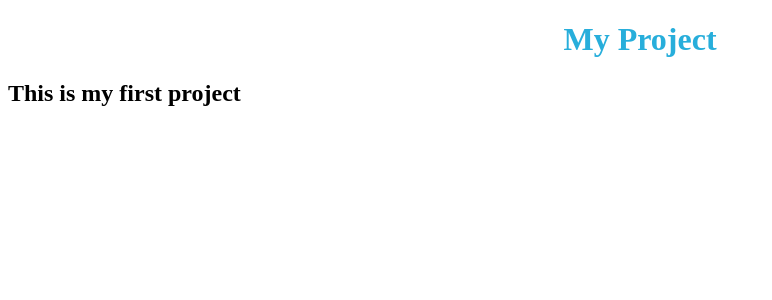
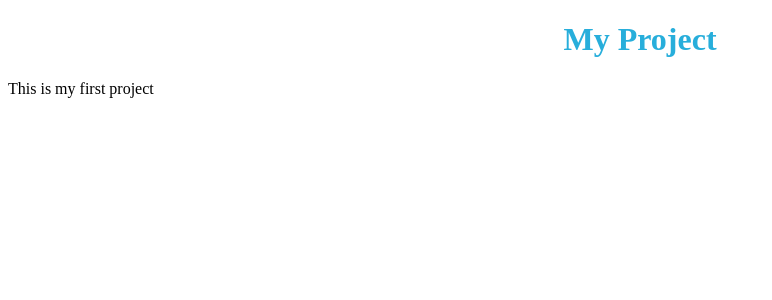
Before and after one commit to Lawlesh2022/Rendering-Multiple-Components-with-React---ReactJS-NPM-NPM-Scripts-Introduct---wk6zocevc3g9, a React app: page / in a window 1280 px wide. Shown: the top 300 px of the page, without its empty margins (0-772 px from the left). Built offline with nearby package versions, Linux system fonts and the light colour scheme.

Commit message:
Update App.js

```diff
--- a/src/components/App.js
+++ b/src/components/App.js
@@ -5,7 +5,7 @@ const App = () => {
   return (
     <div id="main">
         <h1 data-ns-test = "project-name">My Project</h1>
-        <h2 data-ns-test = "project-description">This is my first project</h2>
+        <p data-ns-test = "project-description">This is my first project</p>
     </div>
   )
 }
```
